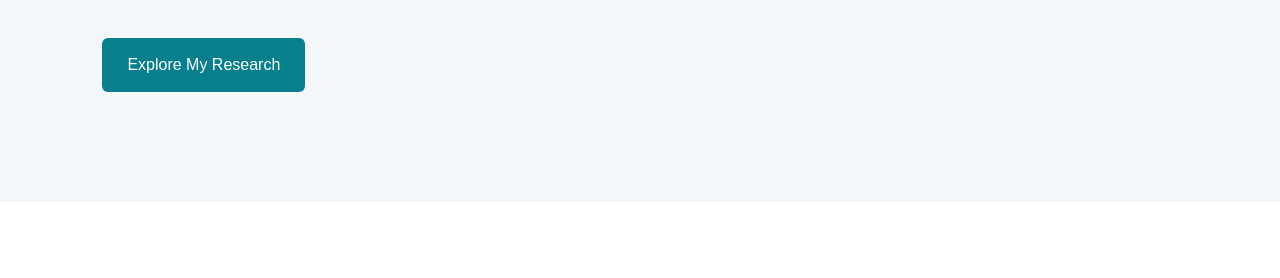
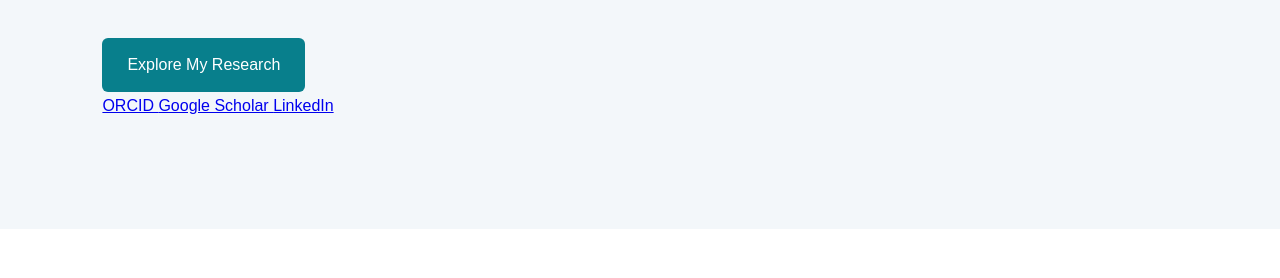
Before and after one commit to sachinkochrekar/sachinkochrekar.github.io, a plain HTML site: page index.html in a window 1280 px wide. Shown: the part 388-666 px from the top of the page. Drawn offline with Linux system fonts and the light colour scheme.

Commit message:
Add ORCID, Google Scholar and LinkedIn links
Added academic links for ORCID, Google Scholar, and LinkedIn.

```diff
--- a/index.html
+++ b/index.html
@@ -98,6 +98,24 @@
         Conducting Polymers | Energy Technologies
       </p>
       <a class="button" href="#research">Explore My Research</a>
+
+<div class="academic-links">
+  <a href="https://orcid.org/0000-0003-1501-0247"
+     target="_blank" rel="noopener noreferrer">
+    ORCID
+  </a>
+
+  <a href="https://scholar.google.com/citations?user=5d11vLgAAAAJ"
+     target="_blank" rel="noopener noreferrer">
+    Google Scholar
+  </a>
+
+  <a href="https://www.linkedin.com/in/sachin-kochrekar/"
+     target="_blank" rel="noopener noreferrer">
+    LinkedIn
+  </a>
+</div>
+
     </div>
 
     <section id="about">
```
